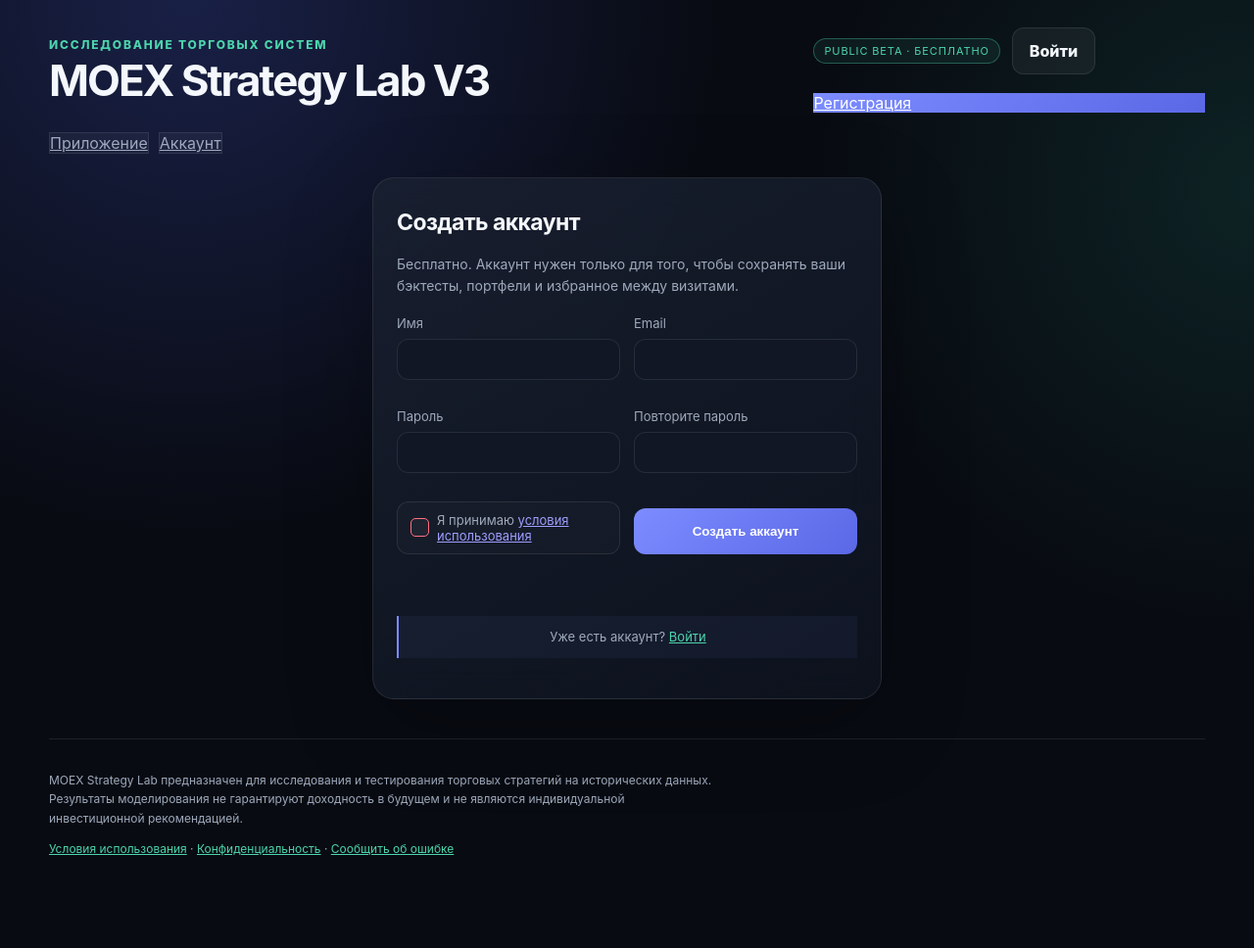
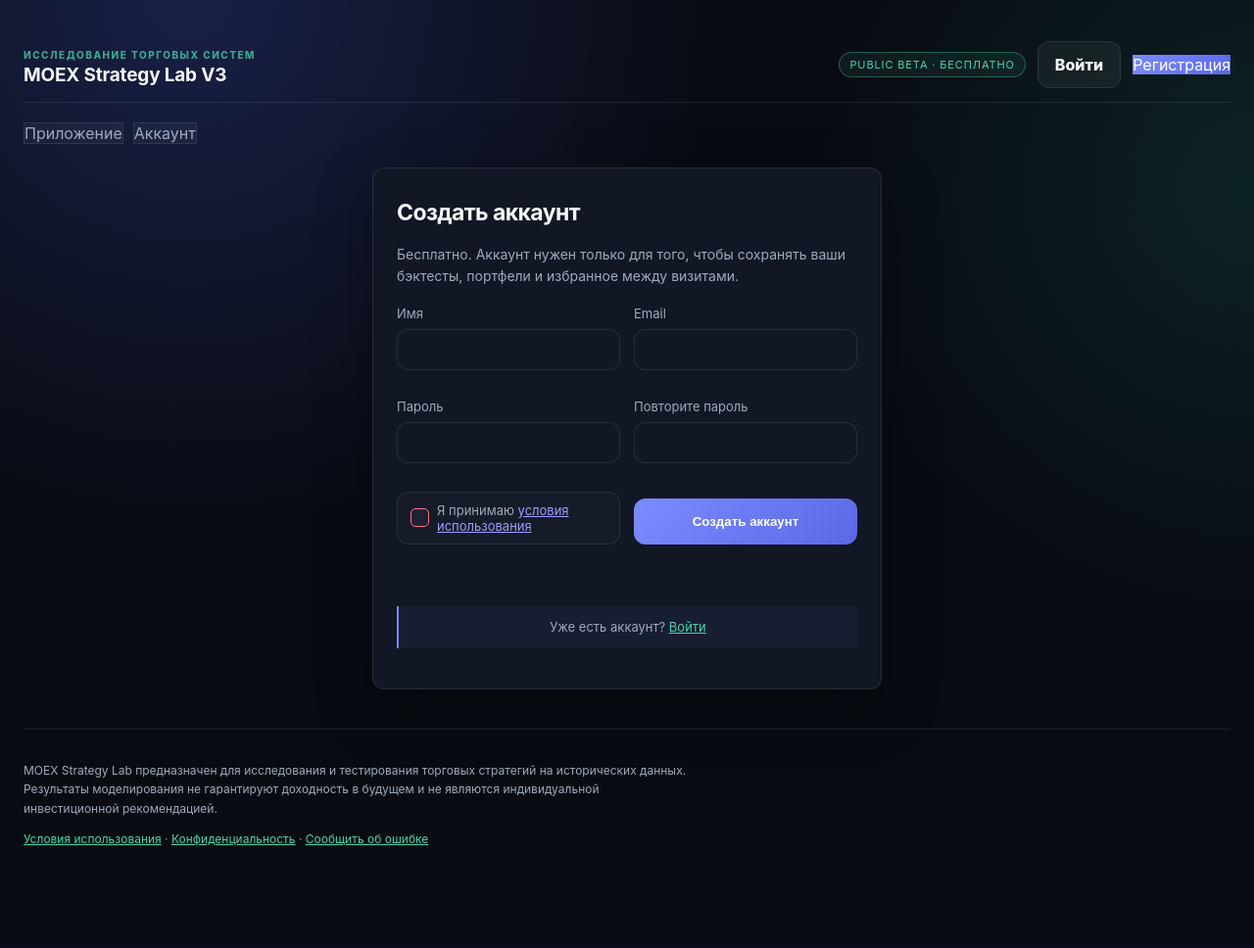
Before and after one commit to MainBooo/strategy-lab, a Flask app: page /register in a window 1280 px wide. Shown: the whole page at 98% size. After the commit the page ends 864 px from the top, so only its background shows below. Run offline with Flask 3, Linux system fonts and the light colour scheme.

Commit message:
Frontend redesign STEP 1-4: design tokens, compact header, auth pages, data tables
Native Flask/Jinja/vanilla-JS restyle (no React/Tailwind migration):
- Design tokens layered on top of existing palette (--surface, --surface-raised,
  --text-faint, --warning, --accent-hover, --radius-*), old token names kept
  as aliases so nothing existing broke.
- Shell/header: compact application bar instead of oversized marketing hero,
  account dropdown with avatar, wider desktop shell (1180px -> 1600px).
- Auth pages (login/register/account): flat surface cards, colored
  success/error messages, loading spinners on submit buttons.
- index.html cards/tables: global .card surface, tabular-nums + right-aligned
  numeric columns, P&L sign coloring extended to all result tables, tighter
  KPI/metric cards.

chart-engine/replay untouched throughout.

```diff
--- a/static/auth.js
+++ b/static/auth.js
@@ -40,7 +40,7 @@
     form.addEventListener("submit", async (e) => {
       e.preventDefault();
       const btn = form.querySelector("button[type=submit]");
-      if (btn) btn.disabled = true;
+      if (btn) { btn.disabled = true; btn.classList.add("is-loading"); }
       showMessage(msg, "", false);
       try {
         const result = await submit(new FormData(form));
@@ -48,7 +48,7 @@
       } catch (err) {
         showMessage(msg, err.message || "Что-то пошло не так", true);
       } finally {
-        if (btn) btn.disabled = false;
+        if (btn) { btn.disabled = false; btn.classList.remove("is-loading"); }
       }
     });
   }
--- a/static/styles.css
+++ b/static/styles.css
@@ -9,6 +9,24 @@
   --accent: #7c8cff;
   --accent-2: #4dd4ac;
   --danger: #ff7081;
+
+  /* Semantic layer on top of the tokens above - aliases where an existing
+     token already means the same thing (zero visual diff, dozens of rules
+     still reference the names above directly and keep working unchanged),
+     plus a handful that are genuinely new because nothing filled that role
+     before (surface-raised, text-faint, warning, accent-hover). New shared
+     components should reach for these names; old rules migrate gradually. */
+  --surface: var(--panel-2);
+  --surface-raised: #161c2c;
+  --border: var(--line);
+  --text-muted: var(--muted);
+  --text-faint: #5c6780;
+  --accent-hover: #909dff;
+  --success: var(--accent-2);
+  --warning: #f2a94e;
+  --radius-sm: 6px;
+  --radius-md: 8px;
+  --radius-lg: 12px;
 }
 
 * { box-sizing: border-box; }
@@ -26,7 +44,11 @@ body {
 }
 
 .shell {
-  width: min(1180px, calc(100% - 32px));
+  /* Strategy Lab is a data-dense trading/research tool, not a landing page -
+     tables, portfolio grids and backtest results need real width on desktop
+     instead of being letterboxed into a ~1180px column. Charts get their own
+     near-100% override further down (body.charts-active .shell). */
+  width: min(1600px, calc(100% - 48px));
   margin: 0 auto;
   padding: 28px 0 70px;
 }
@@ -35,11 +57,18 @@ body {
   display: flex;
   justify-content: space-between;
   align-items: center;
-  gap: 28px;
+  gap: 20px;
+  padding: 14px 0;
   margin-bottom: 20px;
+  border-bottom: 1px solid var(--border);
 }
 
 .hero-meta { display: flex; align-items: center; gap: 12px; flex-wrap: wrap; }
+/* .primary/.secondary default to width:100% for full-bleed form buttons
+   (login/register submit) - the header reuses the same classes for the
+   Войти/Регистрация links, where a wrapped flex item blowing up to 100%
+   of the row looks broken. Scope them back down to their own width here. */
+.hero-meta .primary, .hero-meta .secondary { width: auto; margin-top: 0; }
 
 .eyebrow, .step {
   color: var(--accent-2);
@@ -49,11 +78,16 @@ body {
   font-weight: 800;
 }
 
-h1 {
-  margin: 6px 0 6px;
-  font-size: clamp(26px, 4vw, 44px);
-  line-height: 1;
-  letter-spacing: -.045em;
+/* Header reads as a compact application bar, not a marketing hero - the
+   eyebrow/title pair used to run up to 44px, sized for a landing page. */
+.hero-title .eyebrow { font-size: 10px; opacity: .75; }
+
+.hero-title h1 {
+  margin: 2px 0 0;
+  font-size: 19px;
+  font-weight: 700;
+  line-height: 1.2;
+  letter-spacing: -.01em;
 }
 
 h2 {
@@ -118,12 +152,11 @@ p { color: var(--muted); max-width: 680px; line-height: 1.6; }
 }
 
 .card {
-  border: 1px solid var(--line);
-  background: linear-gradient(150deg, rgba(25,32,48,.9), rgba(14,19,30,.88));
-  border-radius: 22px;
+  border: 1px solid var(--border);
+  background: var(--surface);
+  border-radius: var(--radius-lg);
   padding: 24px;
-  box-shadow: 0 26px 90px rgba(0,0,0,.24);
-  backdrop-filter: blur(16px);
+  box-shadow: 0 20px 60px rgba(0,0,0,.28);
 }
 
 .card-head {
@@ -193,6 +226,7 @@ button, .secondary {
   color: white;
   background: linear-gradient(135deg, var(--accent), #5b68e6);
   margin-top: 7px;
+  text-decoration: none;
 }
 
 .primary:disabled { opacity: .55; cursor: wait; }
@@ -333,11 +375,17 @@ body.charts-active #tab-charts {
 .table-scroll tbody tr[data-row-id]{cursor:pointer}
 .table-scroll tbody tr[data-row-id]:hover{background:rgba(255,255,255,.04)}
 table{border-collapse:collapse;width:100%;font-size:12px}
-th,td{padding:10px 12px;border-bottom:1px solid var(--line);white-space:nowrap;text-align:left}
-th{color:var(--muted);background:#0e1420;position:sticky;top:0}
+th,td{padding:10px 12px;border-bottom:1px solid var(--border);white-space:nowrap;text-align:left}
+th{color:var(--text-faint);background:var(--surface);position:sticky;top:0;text-transform:uppercase;letter-spacing:.05em;font-size:10.5px;font-weight:600}
+tbody tr{transition:background .15s ease}
+tbody tr:hover{background:rgba(255,255,255,.03)}
+td.num,th.num{text-align:right;font-family:ui-monospace,"SF Mono","Roboto Mono",monospace;font-variant-numeric:tabular-nums}
 @media(max-width:900px){.range-grid{grid-template-columns:1fr 1fr}}
 @media(max-width:520px){.range-grid{grid-template-columns:1fr}}
-.tabs{display:flex;gap:10px;margin-bottom:24px;flex-wrap:wrap}.tab{background:rgba(255,255,255,.04);color:var(--muted);border:1px solid var(--line)}.tab.active{color:white;background:linear-gradient(135deg,var(--accent),#5b68e6)}
+.tabs{display:flex;gap:10px;margin-bottom:24px;flex-wrap:wrap}
+.tab{background:rgba(255,255,255,.04);color:var(--muted);border:1px solid var(--line);text-decoration:none;transition:border-color .15s ease,color .15s ease,background .15s ease}
+.tab:hover{color:var(--text);border-color:rgba(255,255,255,.22)}
+.tab.active{color:white;background:linear-gradient(135deg,var(--accent),#5b68e6);border-color:transparent;box-shadow:0 6px 18px rgba(124,140,255,.22)}
 .form-grid.three{grid-template-columns:repeat(3,1fr)}.tip{display:inline-grid;place-items:center;width:17px;height:17px;border-radius:50%;background:rgba(124,140,255,.18);color:#c8d0ff;font-size:11px;font-weight:900;cursor:help;position:relative;margin-left:4px}.tip:hover:after{content:attr(data-tip);position:absolute;left:50%;bottom:calc(100% + 10px);transform:translateX(-50%);width:280px;padding:11px 12px;border:1px solid var(--line);border-radius:10px;background:#080d17;color:#dce3ef;line-height:1.45;font-weight:500;font-size:12px;z-index:100;box-shadow:0 15px 45px rgba(0,0,0,.5)}
 .security-toolbar{display:flex;gap:10px;align-items:center;margin:10px 0 14px;flex-wrap:wrap}.security-list{display:grid;grid-template-columns:repeat(3,1fr);gap:8px;max-height:430px;overflow:auto;padding:2px;margin-bottom:16px}.security-row,.portfolio-row{display:flex;flex-direction:row;align-items:center;gap:10px;border:1px solid var(--line);background:rgba(255,255,255,.025);padding:11px;border-radius:12px;margin:0}.security-row input,.portfolio-row>input:first-child{width:auto}.security-row span,.portfolio-row span{display:flex;flex-direction:column;flex:1}.security-row small,.portfolio-row small{color:var(--muted);margin-top:3px}.security-row em{font-size:11px;color:var(--accent-2);font-style:normal}
 .strategy-grid{display:grid;grid-template-columns:repeat(3,1fr);gap:14px}.strategy-card{border:1px solid var(--line);background:rgba(255,255,255,.025);padding:17px;border-radius:16px}.strategy-card.primary-strategy{border-color:rgba(77,212,172,.6);box-shadow:inset 0 0 0 1px rgba(77,212,172,.15)}.strategy-card span{font-size:11px;color:var(--accent-2);text-transform:uppercase;letter-spacing:.12em}.strategy-card h3{margin:9px 0 6px}.strategy-card p{font-size:13px;margin:0 0 14px}.strategy-visual{height:70px;display:grid;place-items:center;text-align:center;border-radius:12px;background:linear-gradient(135deg,rgba(124,140,255,.12),rgba(77,212,172,.08));color:#cbd4e7;font-family:ui-monospace,monospace;font-size:12px;margin-bottom:14px}.strategy-preview{border:1px solid var(--line);background:rgba(124,140,255,.06);padding:14px;border-radius:14px;margin-bottom:16px}.strategy-preview strong,.strategy-preview span{display:block}.strategy-preview span{font-family:ui-monospace,monospace;color:var(--accent-2);font-size:12px;margin:8px 0}.strategy-preview p{margin:0;font-size:13px}
--- a/templates/_base.html
+++ b/templates/_base.html
@@ -15,7 +15,10 @@
     <span class="beta-badge">Public Beta · бесплатно</span>
     {% if current_user %}
       <div class="account-menu" id="accountMenu">
-        <button class="secondary" id="accountMenuBtn" type="button">{{ current_user.display_name }} ▾</button>
+        <button class="account-trigger" id="accountMenuBtn" type="button">
+          <span class="account-avatar">{{ current_user.display_name[:2]|upper }}</span>
+          {{ current_user.display_name }} ▾
+        </button>
         <div class="account-dropdown hidden" id="accountDropdown">
           <a href="/account">Личный кабинет</a>
           <a href="/account/backtests">Мои бэктесты</a>
@@ -32,7 +35,7 @@
   </div>
 </header>
 <nav class="tabs app-nav">
-  <a class="tab" href="/">Приложение</a>
+  <a class="tab {{ 'active' if request.path == '/' else '' }}" href="/">Приложение</a>
   <a class="tab {{ 'active' if active_nav=='account' else '' }}" href="/account">Аккаунт</a>
 </nav>
 {% block content %}{% endblock %}
--- a/templates/account.html
+++ b/templates/account.html
@@ -1,7 +1,7 @@
 {% extends "_base.html" %}
 {% block title %}Личный кабинет — MOEX Strategy Lab{% endblock %}
 {% block content %}
-<section class="tab-page">
+<section class="tab-page account-page">
   <nav class="tabs account-tabs">
     <button class="tab" data-account-tab="overview">Обзор</button>
     <button class="tab" data-account-tab="backtests">Мои бэктесты</button>
--- a/templates/index.html
+++ b/templates/index.html
@@ -14,7 +14,10 @@
   <span class="beta-badge">Public Beta · бесплатно</span>
   {% if current_user %}
     <div class="account-menu" id="accountMenu">
-      <button class="secondary" id="accountMenuBtn" type="button">{{ current_user.display_name }} ▾</button>
+      <button class="account-trigger" id="accountMenuBtn" type="button">
+        <span class="account-avatar">{{ current_user.display_name[:2]|upper }}</span>
+        {{ current_user.display_name }} ▾
+      </button>
       <div class="account-dropdown hidden" id="accountDropdown">
         <a href="/account">Личный кабинет</a>
         <a href="/account/backtests">Мои бэктесты</a>
```
Also changed, not shown: other parts of static/styles.css (+18 -10 lines), static/account.js (+8 -0 lines), static/app.js (+22 -19 lines), static/auth.css (+47 -5 lines).
